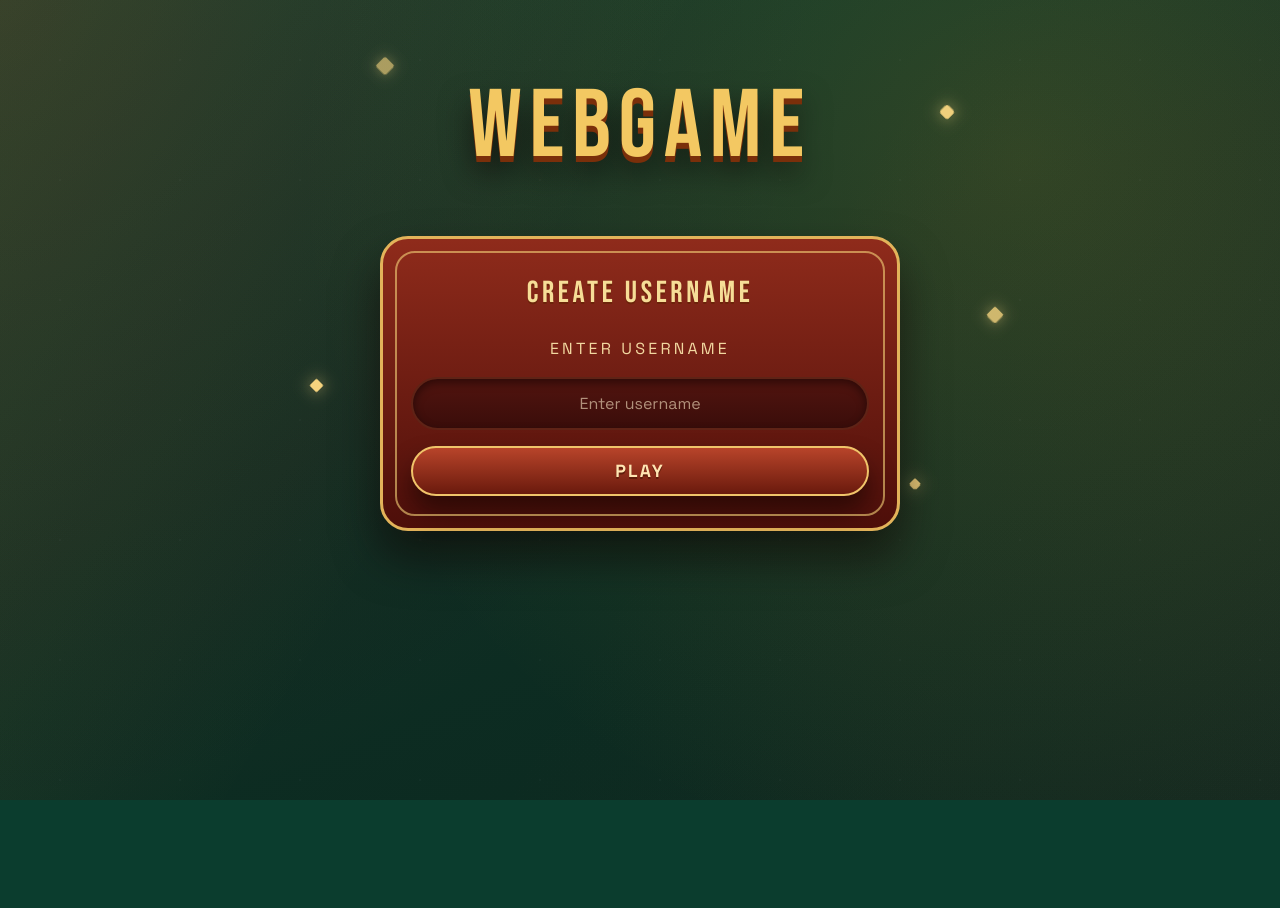
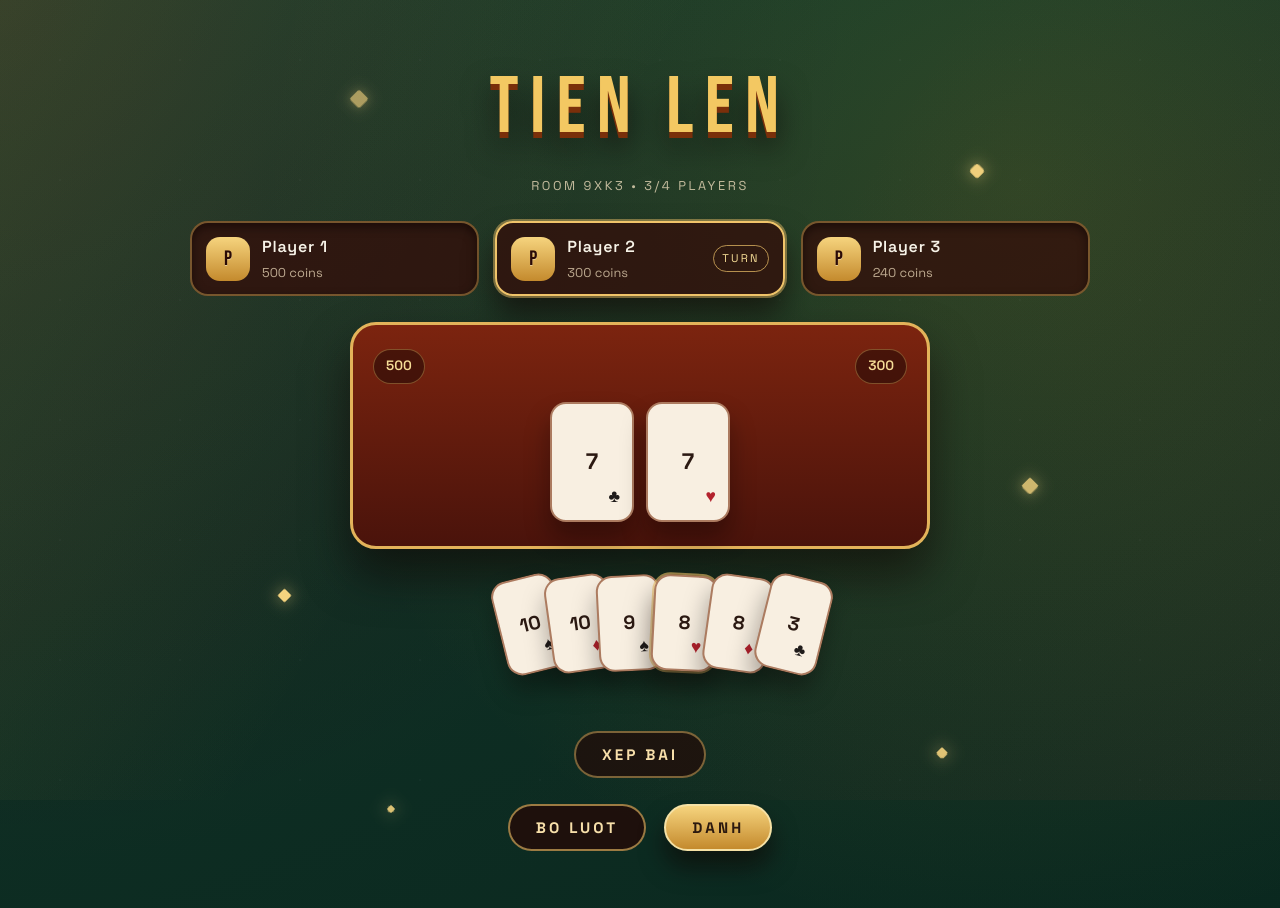
Before and after one commit to truongthuanr/Vietnamese-TienLen-Cardgame, a React app in the folder frontend/: page /room in a window 1280 px wide. Before the commit this address led to /. Shown: the top 908 px of the page. Before the commit the page ends 800 px from the top, so only its background shows below. Built offline with nearby package versions, Linux system fonts and the light colour scheme; the HTML template or start-up script is replaced by a standard one.

Commit message:
temp /room

```diff
--- a/frontend/src/App.css
+++ b/frontend/src/App.css
@@ -391,6 +391,279 @@
   background: rgba(78, 15, 10, 0.9);
 }
 
+.room-shell {
+  width: min(900px, 94vw);
+  align-items: center;
+  text-align: center;
+  gap: 26px;
+  padding-top: 48px;
+  padding-bottom: 72px;
+}
+
+.room-header {
+  position: relative;
+  z-index: 2;
+}
+
+.room-title {
+  margin: 0;
+  font-family: var(--font-display);
+  font-size: clamp(2.6rem, 9vw, 5rem);
+  letter-spacing: 0.14em;
+  color: #f3c862;
+  text-shadow: 0 6px 0 #7a2f0a, 0 16px 30px rgba(10, 2, 0, 0.65);
+}
+
+.room-subtitle {
+  margin: 8px 0 0;
+  color: rgba(248, 230, 196, 0.75);
+  letter-spacing: 0.2em;
+  text-transform: uppercase;
+  font-size: 0.8rem;
+}
+
+.room-players {
+  width: 100%;
+  display: grid;
+  grid-template-columns: repeat(auto-fit, minmax(160px, 1fr));
+  gap: 16px;
+  z-index: 2;
+}
+
+.room-player {
+  display: grid;
+  grid-template-columns: auto 1fr auto;
+  align-items: center;
+  gap: 12px;
+  padding: 12px 14px;
+  border-radius: 18px;
+  background: rgba(51, 14, 10, 0.75);
+  border: 2px solid rgba(227, 179, 90, 0.4);
+  box-shadow: inset 0 4px 10px rgba(10, 2, 0, 0.5);
+  text-align: left;
+}
+
+.room-player.active {
+  border-color: #f0c46a;
+  box-shadow: 0 0 0 2px rgba(240, 196, 106, 0.45), 0 18px 30px rgba(15, 4, 0, 0.55);
+}
+
+.room-avatar {
+  width: 44px;
+  height: 44px;
+  border-radius: 14px;
+  display: grid;
+  place-items: center;
+  font-family: var(--font-display);
+  font-size: 1.3rem;
+  color: #2a0a06;
+  background: linear-gradient(180deg, #f6d47e, #c48a2d);
+  text-shadow: 0 1px 0 rgba(255, 255, 255, 0.4);
+}
+
+.room-player-name {
+  margin: 0;
+  font-weight: 600;
+  letter-spacing: 0.05em;
+}
+
+.room-player-chip {
+  margin: 4px 0 0;
+  font-size: 0.8rem;
+  color: rgba(248, 230, 196, 0.7);
+}
+
+.room-player-pill {
+  padding: 4px 8px;
+  border-radius: 999px;
+  border: 1px solid rgba(240, 196, 106, 0.7);
+  font-size: 0.7rem;
+  letter-spacing: 0.2em;
+  text-transform: uppercase;
+  color: #f6dd97;
+}
+
+.room-table {
+  width: min(580px, 92vw);
+  padding: 24px 20px;
+  border-radius: 26px;
+  background: linear-gradient(180deg, #7c240f, #4a130b);
+  border: 3px solid #e3b35a;
+  box-shadow: 0 26px 45px rgba(12, 4, 0, 0.55);
+  position: relative;
+  z-index: 2;
+}
+
+.room-table-score {
+  display: flex;
+  justify-content: space-between;
+  gap: 16px;
+  color: #f6dd97;
+  font-weight: 600;
+}
+
+.room-score-chip {
+  display: inline-flex;
+  align-items: center;
+  gap: 8px;
+  padding: 6px 12px;
+  border-radius: 999px;
+  background: rgba(24, 6, 4, 0.5);
+  border: 1px solid rgba(240, 196, 106, 0.35);
+  font-size: 0.85rem;
+}
+
+.room-trick {
+  display: flex;
+  justify-content: center;
+  gap: 12px;
+  margin-top: 18px;
+}
+
+.room-card {
+  width: 84px;
+  height: 120px;
+  border-radius: 16px;
+  background: #f8efe1;
+  color: #2b1912;
+  display: grid;
+  place-items: center;
+  font-weight: 700;
+  font-size: 1.4rem;
+  border: 2px solid rgba(122, 47, 10, 0.6);
+  box-shadow: 0 16px 24px rgba(10, 2, 0, 0.35);
+  position: relative;
+}
+
+.room-card.small {
+  width: 64px;
+  height: 96px;
+  font-size: 1.2rem;
+  transform: translateY(6px);
+}
+
+.room-card.selected {
+  transform: translateY(-8px);
+  box-shadow: 0 18px 26px rgba(10, 2, 0, 0.5), 0 0 0 2px rgba(240, 196, 106, 0.6);
+}
+
+.room-card-suit {
+  position: absolute;
+  bottom: 10px;
+  right: 12px;
+  font-size: 1.1rem;
+}
+
+.room-card-suit.heart,
+.room-card-suit.diamond {
+  color: #b3222d;
+}
+
+.room-card-suit.spade,
+.room-card-suit.club {
+  color: #1f1b1a;
+}
+
+.room-hand {
+  width: min(720px, 94vw);
+  display: grid;
+  gap: 16px;
+  align-items: center;
+  z-index: 2;
+}
+
+.room-hand-cards {
+  position: relative;
+  height: 140px;
+  display: block;
+}
+
+.room-hand-cards .room-card.small {
+  position: absolute;
+  left: 50%;
+  transform-origin: bottom center;
+}
+
+.room-hand-cards .room-card.small:nth-child(1) {
+  transform: translateX(-130px) rotate(-14deg);
+}
+
+.room-hand-cards .room-card.small:nth-child(2) {
+  transform: translateX(-85px) rotate(-8deg);
+}
+
+.room-hand-cards .room-card.small:nth-child(3) {
+  transform: translateX(-40px) rotate(-3deg);
+}
+
+.room-hand-cards .room-card.small:nth-child(4) {
+  transform: translateX(10px) rotate(3deg);
+}
+
+.room-hand-cards .room-card.small:nth-child(5) {
+  transform: translateX(60px) rotate(8deg);
+}
+
+.room-hand-cards .room-card.small:nth-child(6) {
+  transform: translateX(110px) rotate(14deg);
+}
+
+.room-actions {
+  display: flex;
+  gap: 18px;
+  flex-wrap: wrap;
+  justify-content: center;
+  z-index: 2;
+}
+
+.room-action {
+  border-radius: 999px;
+  padding: 12px 26px;
+  font-size: 0.95rem;
+  font-weight: 700;
+  letter-spacing: 0.2em;
+  text-transform: uppercase;
+  cursor: pointer;
+  transition: transform 0.2s ease, box-shadow 0.2s ease;
+  border: 2px solid transparent;
+}
+
+.room-action.primary {
+  background: linear-gradient(180deg, #f6d47e, #c48a2d);
+  color: #2b190f;
+  border-color: #f5e1a5;
+  box-shadow: 0 16px 24px rgba(15, 4, 0, 0.55);
+}
+
+.room-action.ghost {
+  background: rgba(35, 11, 8, 0.8);
+  color: #f7dfaa;
+  border-color: rgba(240, 196, 106, 0.6);
+}
+
+.room-action.subtle {
+  justify-self: center;
+  background: rgba(35, 11, 8, 0.7);
+  color: #f7dfaa;
+  border-color: rgba(240, 196, 106, 0.45);
+}
+
+.room-action:hover {
+  transform: translateY(-2px);
+  box-shadow: 0 20px 30px rgba(15, 4, 0, 0.6);
+}
+
+@media (max-width: 720px) {
+  .room-player {
+    grid-template-columns: auto 1fr;
+  }
+
+  .room-player-pill {
+    grid-column: 1 / -1;
+    justify-self: start;
+  }
+}
+
 .home-create-panel h2 {
   margin: 0 0 20px;
   font-family: var(--font-display);
--- a/frontend/src/App.tsx
+++ b/frontend/src/App.tsx
@@ -4,6 +4,7 @@ import './App.css'
 import HomeChoice from './pages/HomeChoice'
 import Home from './pages/Home'
 import Lobby from './pages/Lobby'
+import Room from './pages/Room'
 
 function App() {
   const location = useLocation()
@@ -17,6 +18,7 @@ function App() {
       <Route path="/" element={<Home />} />
       <Route path="/home" element={<HomeChoice />} />
       <Route path="/lobby" element={<Lobby />} />
+      <Route path="/room" element={<Room />} />
       <Route path="*" element={<Navigate to="/" replace />} />
     </Routes>
   )
--- /dev/null
+++ b/frontend/src/pages/Room.tsx
@@ -0,0 +1,98 @@
+const Room = () => {
+  const players = [
+    { id: 'p1', name: 'Player 1', chips: 500, active: false },
+    { id: 'p2', name: 'Player 2', chips: 300, active: true },
+    { id: 'p3', name: 'Player 3', chips: 240, active: false },
+  ]
+
+  return (
+    <div className="app room-shell">
+      <div className="sparkle-field" aria-hidden="true">
+        <span className="sparkle s1" />
+        <span className="sparkle s2" />
+        <span className="sparkle s3" />
+        <span className="sparkle s4" />
+        <span className="sparkle s5" />
+        <span className="sparkle s6" />
+      </div>
+
+      <header className="room-header">
+        <p className="room-title">TIEN LEN</p>
+        <p className="room-subtitle">Room 9XK3 • 3/4 players</p>
+      </header>
+
+      <section className="room-players">
+        {players.map((player) => (
+          <article
+            key={player.id}
+            className={`room-player${player.active ? ' active' : ''}`}
+          >
+            <div className="room-avatar">{player.name.slice(0, 1)}</div>
+            <div>
+              <p className="room-player-name">{player.name}</p>
+              <p className="room-player-chip">{player.chips} coins</p>
+            </div>
+            {player.active ? <span className="room-player-pill">Turn</span> : null}
+          </article>
+        ))}
+      </section>
+
+      <section className="room-table">
+        <div className="room-table-score">
+          <span className="room-score-chip">500</span>
+          <span className="room-score-chip">300</span>
+        </div>
+        <div className="room-trick">
+          <div className="room-card">
+            <span>7</span>
+            <span className="room-card-suit club">&clubs;</span>
+          </div>
+          <div className="room-card">
+            <span>7</span>
+            <span className="room-card-suit heart">&hearts;</span>
+          </div>
+        </div>
+      </section>
+
+      <section className="room-hand">
+        <div className="room-hand-cards">
+          {[
+            { value: '10', suit: 'spade' },
+            { value: '10', suit: 'diamond' },
+            { value: '9', suit: 'spade' },
+            { value: '8', suit: 'heart' },
+            { value: '8', suit: 'diamond' },
+            { value: '3', suit: 'club' },
+          ].map((card, index) => (
+            <div
+              key={`${card.value}-${card.suit}`}
+              className={`room-card small ${index === 3 ? 'selected' : ''}`}
+            >
+              <span>{card.value}</span>
+              <span className={`room-card-suit ${card.suit}`}>
+                {card.suit === 'spade' && <span>&spades;</span>}
+                {card.suit === 'diamond' && <span>&diams;</span>}
+                {card.suit === 'heart' && <span>&hearts;</span>}
+                {card.suit === 'club' && <span>&clubs;</span>}
+              </span>
+            </div>
+          ))}
+        </div>
+        <button className="room-action subtle" type="button">
+          XEP BAI
+        </button>
+      </section>
+
+      <section className="room-actions">
+        <button className="room-action ghost" type="button">
+          BO LUOT
+        </button>
+        <button className="room-action primary" type="button">
+          DANH
+        </button>
+      </section>
+    </div>
+  )
+}
+
+export default Room
```
